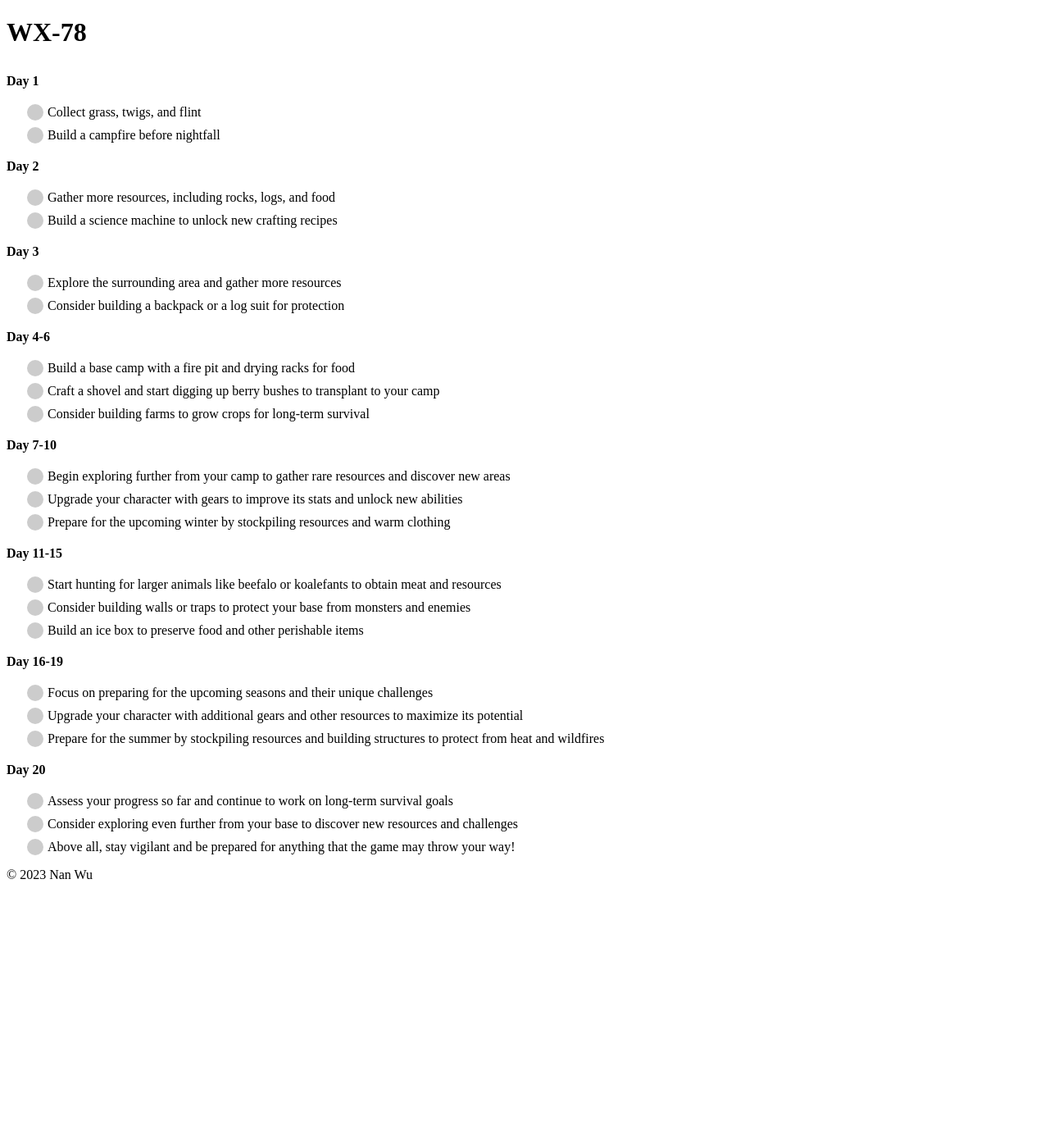
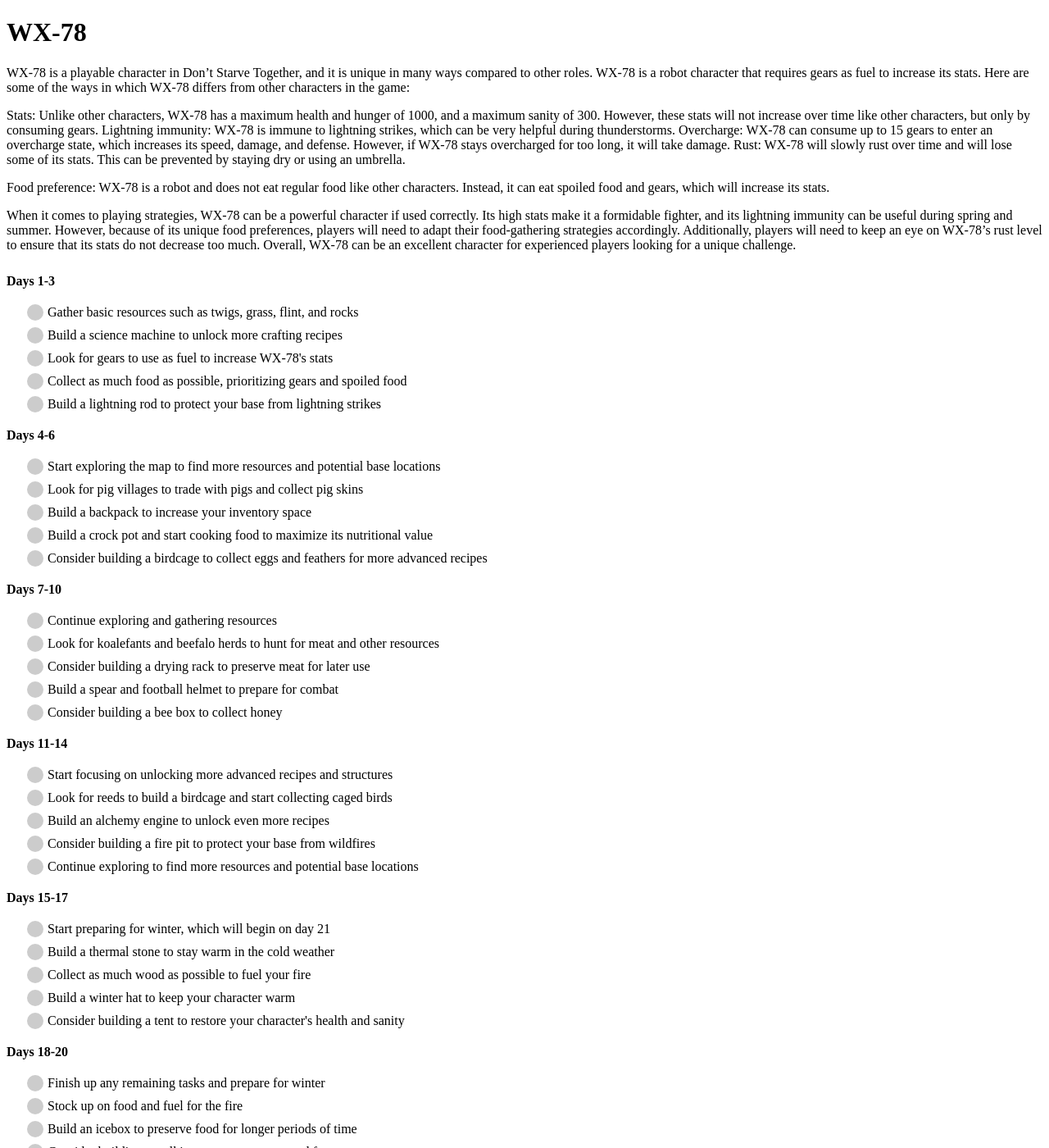
Before and after one commit to wooginawunan/gpt-web-notes, a Jekyll site: the page built from _characters/wx-78.md, in a window 1280 px wide and 1400 px high. Shown: the whole window at 82% size. Built offline with Jekyll 4.4.1, drawn with Linux system fonts in a browser that asks for light colours; some of the changed text lies outside the part shown.

Commit message:
detailed timelines

```diff
--- a/_characters/wx-78.md
+++ b/_characters/wx-78.md
@@ -5,3 +5,13 @@
 description: WX-78 is a unique character in Don't Starve Together in that it starts with higher base stats than other characters, but requires food to be upgraded to reach its full potential. It also has the ability to eat spoiled or rotten food without any negative effects.
 url: /characters/wx-78/
 ---
+WX-78 is a playable character in Don't Starve Together, and it is unique in many ways compared to other roles. WX-78 is a robot character that requires gears as fuel to increase its stats. Here are some of the ways in which WX-78 differs from other characters in the game:
+
+Stats: Unlike other characters, WX-78 has a maximum health and hunger of 1000, and a maximum sanity of 300. However, these stats will not increase over time like other characters, but only by consuming gears.
+Lightning immunity: WX-78 is immune to lightning strikes, which can be very helpful during thunderstorms.
+Overcharge: WX-78 can consume up to 15 gears to enter an overcharge state, which increases its speed, damage, and defense. However, if WX-78 stays overcharged for too long, it will take damage.
+Rust: WX-78 will slowly rust over time and will lose some of its stats. This can be prevented by staying dry or using an umbrella.
+
+Food preference: WX-78 is a robot and does not eat regular food like other characters. Instead, it can eat spoiled food and gears, which will increase its stats.
+
+When it comes to playing strategies, WX-78 can be a powerful character if used correctly. Its high stats make it a formidable fighter, and its lightning immunity can be useful during spring and summer. However, because of its unique food preferences, players will need to adapt their food-gathering strategies accordingly. Additionally, players will need to keep an eye on WX-78's rust level to ensure that its stats do not decrease too much. Overall, WX-78 can be an excellent character for experienced players looking for a unique challenge.
--- a/_data/timelines/willow.yml
+++ b/_data/timelines/willow.yml
@@ -1,8 +1,8 @@
-- "Day 1##Collect grass, twigs, and flint---Build a campfire before nightfall"
-- "Day 2##Gather more resources, including rocks, logs, and food---Build a science machine to unlock new crafting recipes"
-- "Day 3##Explore the surrounding area and gather more resources---Consider building a backpack or a log suit for protection"
-- "Day 4-6##Build a base camp with a fire pit and drying racks for food---Craft a shovel and start digging up berry bushes to transplant to your camp---Consider building farms to grow crops for long-term survival"
-- "Day 7-10##Begin exploring further from your camp to gather rare resources and discover new areas---Build more advanced structures like an alchemy engine or a crock pot to expand your crafting options---Prepare for the upcoming winter by stockpiling resources and warm clothing"
-- "Day 11-15##Start hunting for larger animals like beefalo or koalefants to obtain meat and resources---Consider building walls or traps to protect your base from monsters and enemies---Build an ice box to preserve food and other perishable items"
-- "Day 16-19##Focus on preparing for the upcoming seasons and their unique challenges---Build an insulated jacket or other winter gear to stay warm during the winter---Prepare for the summer by stockpiling resources and building structures to protect from heat and wildfires"
-- "Day 20##Assess your progress so far and continue to work on long-term survival goals---Consider exploring even further from your base to discover new resources and challenges---Above all, stay vigilant and be prepared for anything that the game may throw your way!"
+- "Day 1:##Collect grass, twigs, and flint to make a pickaxe, axe, and shovel---Mine rocks and chop down trees to gather more resources---Look for a good spot to set up a basecamp---Collect enough resources to build a fire pit and a science machine"
+- "Day 2-3:##Craft a backpack, a spear, and a log suit using the science machine---Start gathering food by hunting small animals like rabbits or gathering berries and carrots---Look for a reliable source of wood and start gathering and storing it for future fires and crafting---Experiment with different foods to find out which ones restore the most hunger and health"
+- "Day 4-6:##Craft a crockpot using the science machine and start cooking more advanced meals for better health and hunger restoration---Start looking for materials to craft a winter clothing set, such as a beefalo hat, a puffy vest, and a thermal stone---Begin exploring further out from the basecamp to discover more resources"
+- "Day 7-9:##Start preparing for winter by stocking up on wood, food, and materials for winter clothing---Look for a good source of grass and twigs to craft traps for hunting more substantial animals like koalefants or beefalos---Craft a birdcage and start gathering bird eggs to use in cooking and as a source of new birds"
+- "Day 10-12:##Start exploring further out from the basecamp to find more advanced materials such as gold, gears, and rare gems---Use the materials to craft more advanced structures such as a lightning rod, an icebox, or even a shadow manipulator---Start experimenting with different recipes to unlock new ones and improve cooking skills"
+- "Day 13-15:##Start preparing for the summer season by stockpiling materials for a summer clothing set and gathering materials to make an endothermic fire or ice flingomatic---Hunt any feasts or bosses that may spawn in the world, such as the Deerclops, Moose/Goose or Dragonfly---Start experimenting with magic, if unlocked, and gathering nightmare fuel to craft magical items"
+- "Day 16-18:##Prepare for any possible natural disasters or attacks, such as hound waves, spider queens or treeguards---Trade or gift with other players to get materials or items that may be hard to find on your own---Continue to explore and gather resources, experiment with new recipes and unlock new items"
+- "Day 19-20:##Final preparations for surviving the final few days and making sure everything is in order---Make sure to have a steady source of food and water, enough materials for repairs and crafting, and a good plan for any emergencies---Celebrate and share with other players, have fun and enjoy the game!"
--- a/_data/timelines/wx-78.yml
+++ b/_data/timelines/wx-78.yml
@@ -1,8 +1,6 @@
-- "Day 1##Collect grass, twigs, and flint---Build a campfire before nightfall"
-- "Day 2##Gather more resources, including rocks, logs, and food---Build a science machine to unlock new crafting recipes"
-- "Day 3##Explore the surrounding area and gather more resources---Consider building a backpack or a log suit for protection"
-- "Day 4-6##Build a base camp with a fire pit and drying racks for food---Craft a shovel and start digging up berry bushes to transplant to your camp---Consider building farms to grow crops for long-term survival"
-- "Day 7-10##Begin exploring further from your camp to gather rare resources and discover new areas---Upgrade your character with gears to improve its stats and unlock new abilities---Prepare for the upcoming winter by stockpiling resources and warm clothing"
-- "Day 11-15##Start hunting for larger animals like beefalo or koalefants to obtain meat and resources---Consider building walls or traps to protect your base from monsters and enemies---Build an ice box to preserve food and other perishable items"
-- "Day 16-19##Focus on preparing for the upcoming seasons and their unique challenges---Upgrade your character with additional gears and other resources to maximize its potential---Prepare for the summer by stockpiling resources and building structures to protect from heat and wildfires"
-- "Day 20##Assess your progress so far and continue to work on long-term survival goals---Consider exploring even further from your base to discover new resources and challenges---Above all, stay vigilant and be prepared for anything that the game may throw your way!"
+- "Days 1-3##Gather basic resources such as twigs, grass, flint, and rocks---Build a science machine to unlock more crafting recipes---Look for gears to use as fuel to increase WX-78's stats---Collect as much food as possible, prioritizing gears and spoiled food---Build a lightning rod to protect your base from lightning strikes"
+- "Days 4-6##Start exploring the map to find more resources and potential base locations---Look for pig villages to trade with pigs and collect pig skins---Build a backpack to increase your inventory space---Build a crock pot and start cooking food to maximize its nutritional value---Consider building a birdcage to collect eggs and feathers for more advanced recipes"
+- "Days 7-10##Continue exploring and gathering resources---Look for koalefants and beefalo herds to hunt for meat and other resources---Consider building a drying rack to preserve meat for later use---Build a spear and football helmet to prepare for combat---Consider building a bee box to collect honey"
+- "Days 11-14##Start focusing on unlocking more advanced recipes and structures---Look for reeds to build a birdcage and start collecting caged birds---Build an alchemy engine to unlock even more recipes---Consider building a fire pit to protect your base from wildfires---Continue exploring to find more resources and potential base locations"
+- "Days 15-17##Start preparing for winter, which will begin on day 21---Build a thermal stone to stay warm in the cold weather---Collect as much wood as possible to fuel your fire---Build a winter hat to keep your character warm---Consider building a tent to restore your character's health and sanity"
+- "Days 18-20##Finish up any remaining tasks and prepare for winter---Stock up on food and fuel for the fire---Build an icebox to preserve food for longer periods of time---Consider building a walking cane to move around faster---Stay near your base and stay warm during the winter"
```
Also changed, not shown: _characters/willow.md (+9 -0 lines).
